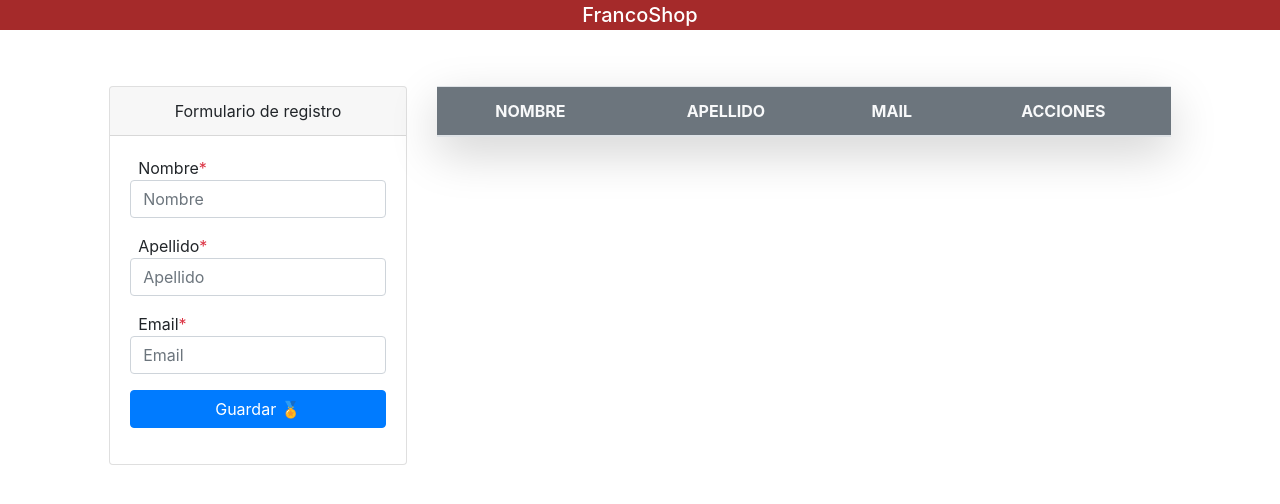
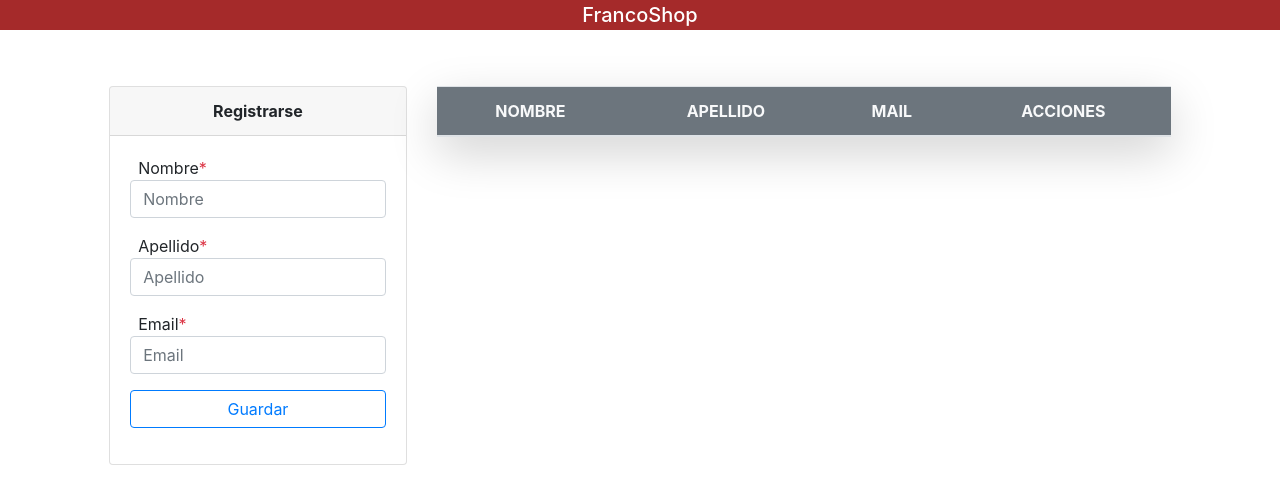
Before and after one commit to pmNiko/form-react, a React (Create React App) app: page / in a window 1280 px wide. Shown: the top 504 px of the page. Built offline with nearby package versions, Linux system fonts and the light colour scheme.

Commit message:
change style form 2

```diff
--- a/src/components/Register.js
+++ b/src/components/Register.js
@@ -80,7 +80,7 @@ const Register = ({addUser}) => {
         <>
             <div className="card">
                 <div className="card-header text-center">
-                    Formulario de registro
+                    <strong>Registrarse</strong>
                 </div>
                 <div className="card-body">
                     <form id="form" className="mb-3" onSubmit={register}>
@@ -119,8 +119,8 @@ const Register = ({addUser}) => {
                         </div>
 
                         {/* boton submit */}
-                        <button className="btn btn-primary btn-block">
-                            Guardar <span role="img" aria-label="medal">🏅</span>
+                        <button className="btn btn-outline-primary btn-block">
+                            Guardar
                         </button>
                     </form>
                 </div>
```
